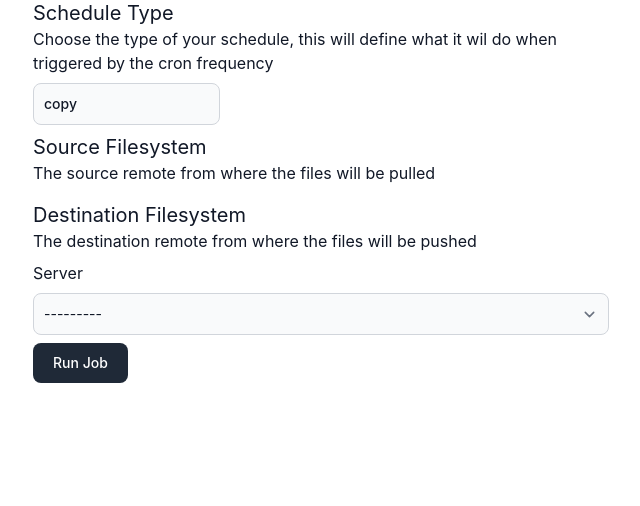
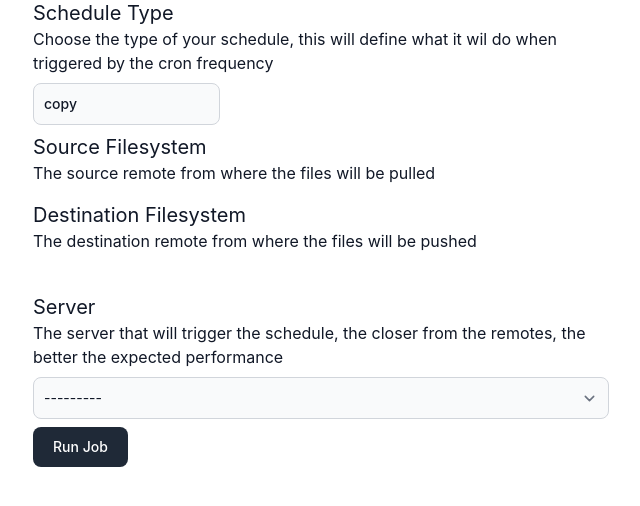
Before and after one commit to Zeptiny/Syncr, a Django app: page /job/run/ in a window 1280 px wide. Shown: the part 85-591 px from the top of the page, without its empty margins (319-959 px from the left). Run offline with Django 5.2, Linux system fonts and the light colour scheme; the visitor is signed in with stand-in values (Sample User, id 1); data that the repository does not hold is empty; some libraries are stand-ins or nearby versions.

Commit message:
Better job run form - forgot server

```diff
--- a/Syncr/sync/templates/sync/jobCreate.html
+++ b/Syncr/sync/templates/sync/jobCreate.html
@@ -65,10 +65,13 @@
     </div>
 
 
-    <div>
-        <label for="{{ form.server.id_for_label }}" class="block mb-2 text-gray-900 dark:text-white">{{ form.server.label }}</label>
+    <div class="mt-8">
+        <label for="{{ form.server.id_for_label }}" class="block text-xl text-gray-900 dark:text-white">{{ form.server.label }}</label>
+        <p class="block mb-2 text-gray-900 dark:text-gray-300">The server that will trigger the schedule, the closer from the remotes, the better the expected performance</p>
         {{ form.server }}
     </div>
+
+
     <button name="submit" class="mt-2 rounded-lg hover:cursor-pointer text-white bg-gray-800 hover:bg-gray-900 focus:outline-none focus:ring-4 focus:ring-gray-300 font-medium text-sm px-5 py-2.5 me-2 mb-2 dark:bg-gray-800 dark:hover:bg-gray-700 dark:focus:ring-gray-700 dark:border-gray-700">Run Job</button>
 </form>
 
```
